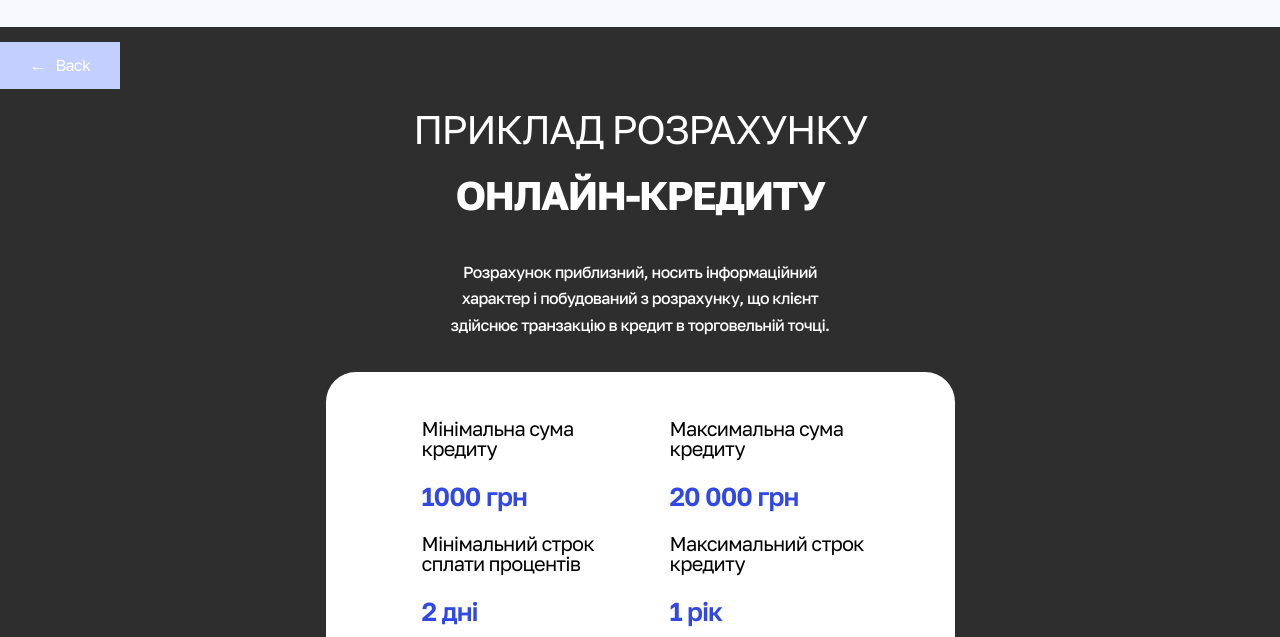
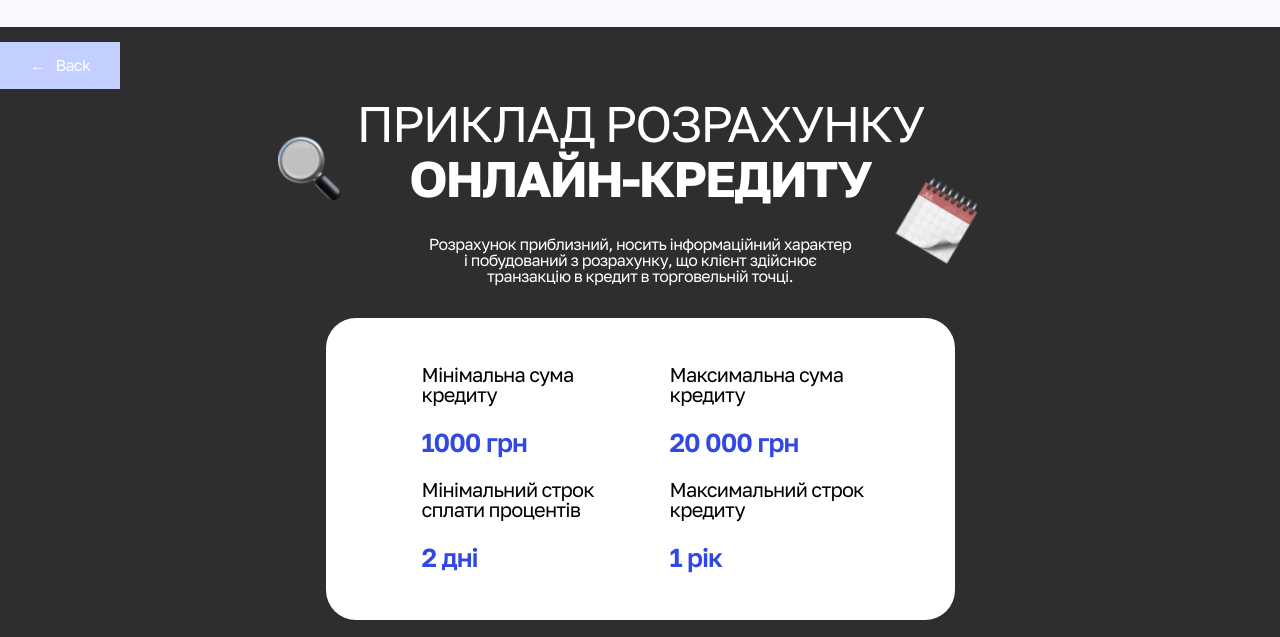
Before and after one commit to amoreCaro/DO-ZAVTRA, a website: page src/html/home.html in a window 1280 px wide. Shown: the part 113-750 px from the top of the page. Drawn offline with nearby package versions, Linux system fonts and the light colour scheme; some packages are replaced by stand-ins of ours; a script that the page names is missing; files whose address does not match are found by name.

Commit message:
credit decor elements

```diff
--- a/src/html/home.html
+++ b/src/html/home.html
@@ -114,9 +114,15 @@
 
 <section id="credit" class="credit section  animate-fade" data-delay="0.3s">
     <div class="credit__container container">
+        <div class="credit__decor credit__decor-search">
+            <img src="images/search.png" alt="" srcset="">
+        </div>
+        <div class="credit__decor credit__decor-calendar">
+            <img src="images/calendar.png" alt="" srcset="">
+        </div>
         <div class="credit__title">
             <h2>Приклад розрахунку <br>
-                <b>онлайн-кредиту</b></h2>
+                <span>онлайн-кредиту</span></h2>
         </div>
         <div class="credit__description">
             <p>
--- a/src/sass/components/credit.scss
+++ b/src/sass/components/credit.scss
@@ -11,11 +11,26 @@
     text-transform: uppercase;
     margin-bottom: 30px;
     margin-top: 69px;
+    h2 {
+      font-size: 50px;
+      line-height: 55px;
+      font-weight: 400;
+      color: #fff;
+    }
+    span {
+      font-weight: 700;
+    }
   }
   &__description {
     max-width: 424px;
     text-align: center;
     margin-bottom: 34px;
+    p {
+      font-size: 16px;
+      line-height: 16px;
+      font-weight: 400;
+      color: #fff;
+    }
   }
   &__terms {
     background-color: #fff;
@@ -34,7 +49,7 @@
     gap: 23px;
   }
 
-&__term-label {
+  &__term-label {
     font-size: 20px;
     line-height: 20px;
     font-weight: 400;
@@ -46,7 +61,7 @@
     font-weight: 600;
     color: #3248e4;
   }
-  &__divider  {
+  &__divider {
     position: absolute;
     top: 50%;
     border: none;
@@ -56,4 +71,30 @@
   &__btn {
     margin-bottom: 56px;
   }
+  &__decor {
+    position: absolute;
+    &-search {
+      max-width: 66px;
+      width: 100%;
+      height: auto;
+      top: 109.13px;
+      left: 277px;
+      img {
+        width: 100%;
+        height: 100%;
+      }
+    }
+    &-calendar {
+      max-width: 95px;
+      width: 100%;
+      height: auto;
+      top: 145px;
+      right: 294px;
+            img {
+        width: 100%;
+        height: 100%;
+      }
+    }
+
+  }
 }
```
Also changed, not shown: src/css/main.min.css, src/images/calendar.png (added), src/images/search.png (added).
